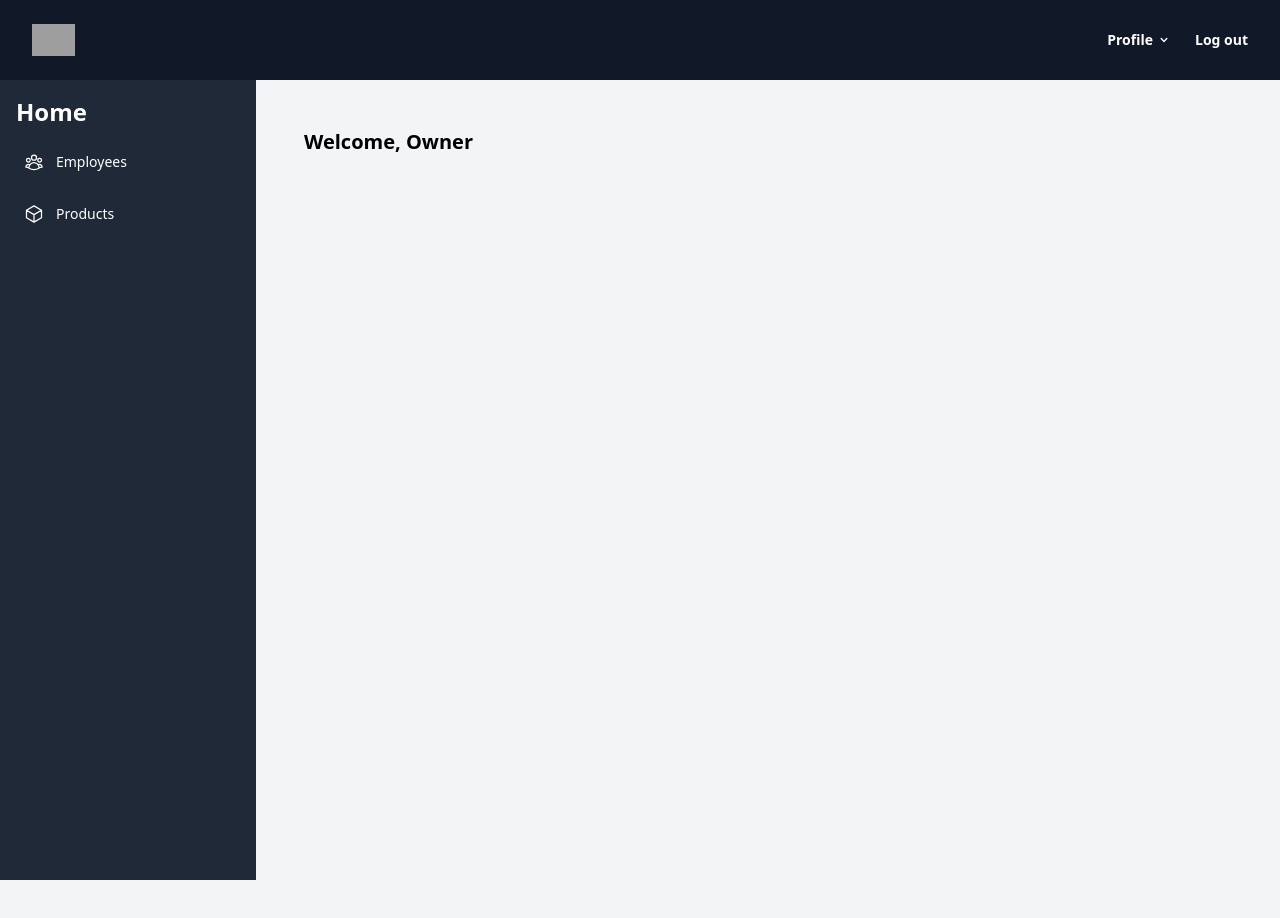
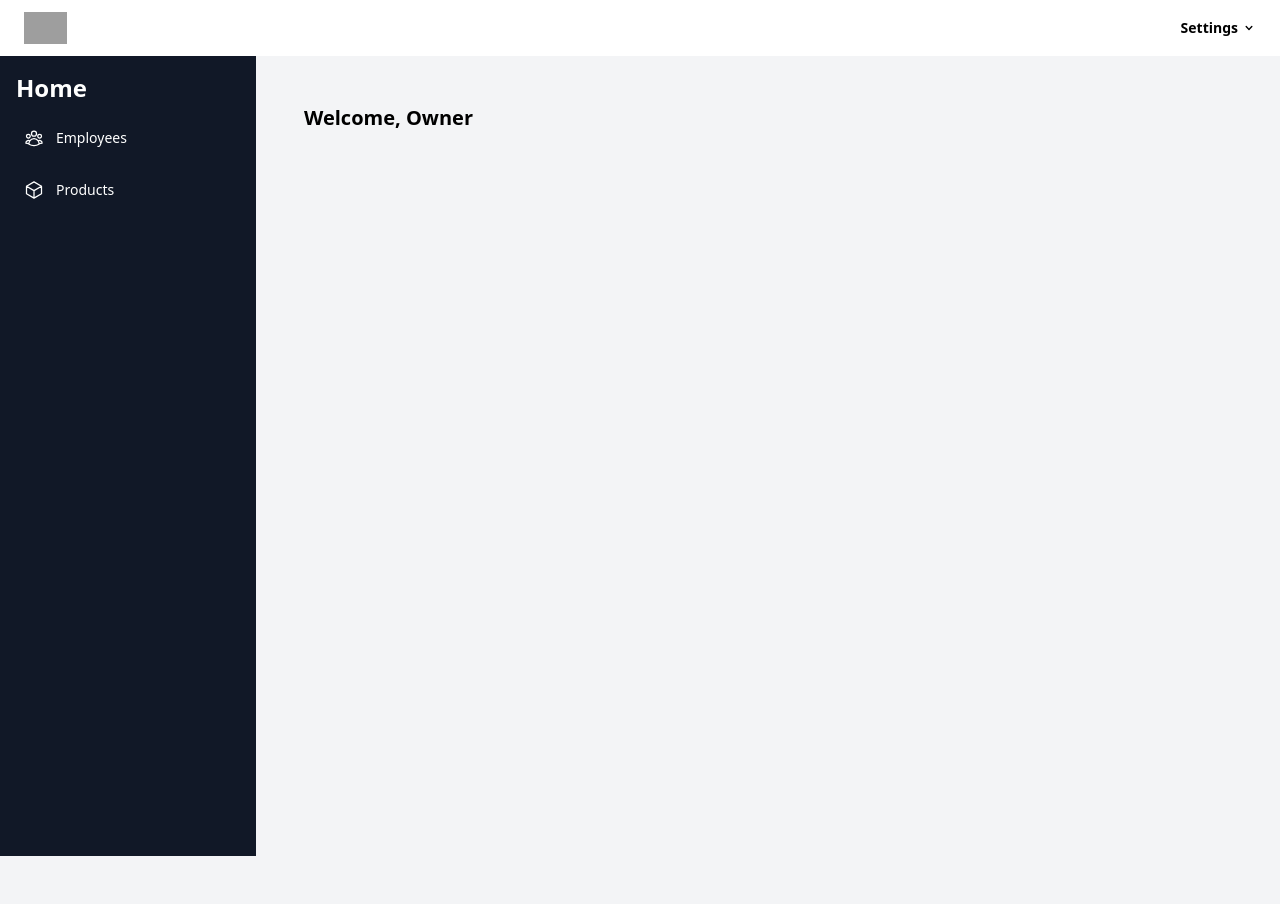
Before and after one commit to Ajanthanasia/poss, a Next.js app in the folder frontend/: page /components/owner/shop in a window 1280 px wide. Shown: the top 918 px of the page. Built offline with nearby package versions, Linux system fonts and the light colour scheme; grey boxes are pictures that could not be loaded.

Commit message:
ui update

```diff
--- a/frontend/src/app/components/owner/layouts/aside.js
+++ b/frontend/src/app/components/owner/layouts/aside.js
@@ -5,7 +5,8 @@ import { UserGroupIcon, CubeIcon } from '@heroicons/react/24/outline';
 
 export default function OwnerAsideBar() {
     return (
-        <div className="h-screen bg-gray-800 text-white flex flex-col p-4">
+        <div className="h-screen bg-gray-900 text-white flex flex-col p-4">
+
             <Link href="/components/owner/views/dashboard">
                 <h1 className="text-2xl font-bold mb-4">Home</h1>
             </Link>
--- a/frontend/src/app/components/owner/layouts/header.js
+++ b/frontend/src/app/components/owner/layouts/header.js
@@ -1,17 +1,36 @@
 'use client'
 
 import { useRouter } from 'next/navigation';
-import { useState } from 'react';
+import { useState, useRef, useEffect } from 'react';
 import { HiChevronDown } from 'react-icons/hi';
 
 export default function OwnerHeader() {
     const router = useRouter();
     const [dropdownOpen, setDropdownOpen] = useState(false);
+    const dropdownRef = useRef(null);
+
+    // Close when clicking outside
+    useEffect(() => {
+        console.log('uil');
+        function handleClickOutside(event) {
+            console.log(event);
+            if (
+                dropdownRef.current &&
+                !dropdownRef.current.contains(event.target)
+            ) {
+                setDropdownOpen(false);
+            }
+        }
+
+        document.addEventListener('mousedown', handleClickOutside);
+        return () => {
+            document.removeEventListener('mousedown', handleClickOutside);
+        };
+    }, []);
 
     // Logout handler
     const logout = async () => {
         localStorage.clear();
-        console.log('Logout Success');
         router.push('/components/login'); // Directly push the route
     }
 
@@ -28,12 +47,11 @@ export default function OwnerHeader() {
     };
 
     return (
-        <header className="bg-gray-900">
-            <nav className="mx-auto flex max-w-7xl items-center justify-between p-6 lg:px-8" aria-label="Global">
+        <header className="bg-white text-black">
+            <nav className="mx-auto flex max-w-7xl items-center justify-between p-3 lg:px-6" aria-label="Global">
                 {/* Logo */}
                 <div className="flex lg:flex-1">
-                    <a href="#" className="-m-1.5 p-1.5 hover:text-indigo-400 focus:text-indigo-400 transition">
-                        <span className="sr-only">Your Company</span>
+                    <a href="#" className="-m-1.5 p-1.5 hover:text-blue-400 focus:text-indigo-400 transition">
                         <img
                             src="https://tailwindcss.com/plus-assets/img/logos/mark.svg?color=indigo&shade=500"
                             alt=""
@@ -43,93 +61,38 @@ export default function OwnerHeader() {
                 </div>
 
                 {/* Right-side buttons */}
-                <div className="hidden lg:flex lg:flex-1 lg:justify-end items-center gap-6 relative">
+                <div className="lg:flex lg:flex-1 lg:justify-end items-center gap-6 relative">
+
                     {/* Profile Dropdown */}
                     <div
-                        className="text-sm/6 font-semibold text-white cursor-pointer hover:text-indigo-400 transition flex items-center gap-1"
+                        className="text-sm/6 font-semibold text-black cursor-pointer hover:text-indigo-400 transition flex items-center gap-1"
                         onClick={() => setDropdownOpen(!dropdownOpen)}
                     >
-                        Profile <HiChevronDown className={`transition-transform ${dropdownOpen ? 'rotate-180' : ''}`} />
+                        Settings <HiChevronDown className={`transition-transform ${dropdownOpen ? 'rotate-180' : ''}`} />
                     </div>
 
                     {dropdownOpen && (
-                        <div className="absolute right-0 mt-10 w-44 bg-gray-800 border border-gray-700 rounded-md shadow-lg z-50">
-                            {/* ✅ Corrected View Profile link */}
-                            <div
-                                className="block px-4 py-2 text-white hover:bg-indigo-600 cursor-pointer transition text-sm"
-                                onClick={goToViewProfile}
-                            >
-                                View Profile
-                            </div>
-                            <div
-                                className="block px-4 py-2 text-white hover:bg-indigo-600 cursor-pointer transition text-sm"
-                                onClick={goToProfile}
-                            >
-                                Edit Profile
+                        <div>
+                            <div className="absolute right-0 mt-2 w-56 rounded-md shadow-lg bg-white ring-1 ring-black ring-opacity-5">
+                                <div className="py-1">
+                                    <button className="block w-full text-left px-4 py-2 text-sm text-gray-700 hover:bg-gray-100"
+                                        onClick={goToViewProfile}>
+                                        View Profile
+                                    </button>
+                                    <button className="block w-full text-left px-4 py-2 text-sm text-gray-700 hover:bg-gray-100"
+                                        onClick={goToProfile}>
+                                        Edit Profile
+                                    </button>
+                                    <button className="block w-full text-left px-4 py-2 text-sm text-red-600 hover:bg-gray-100"
+                                        onClick={logout}>
+                                        Logout
+                                    </button>
+                                </div>
                             </div>
                         </div>
                     )}
-
-                    {/* Logout */}
-                    <div
-                        className="text-sm/6 font-semibold text-white cursor-pointer hover:text-indigo-400 transition"
-                        onClick={logout}
-                    >
-                        Log out
-                    </div>
                 </div>
             </nav>
-
-            {/* Mobile menu dialog */}
-            <dialog id="mobile-menu" className="backdrop:bg-transparent lg:hidden">
-                <div tabIndex="0" className="fixed inset-0 focus:outline-none">
-                    <div className="fixed inset-y-0 right-0 z-50 w-full overflow-y-auto bg-gray-900 p-6 sm:max-w-sm sm:ring-1 sm:ring-gray-100/10">
-                        <div className="flex items-center justify-between">
-                            <a href="#" className="-m-1.5 p-1.5 hover:text-indigo-400 transition">
-                                <span className="sr-only">Your Company</span>
-                                <img src="https://tailwindcss.com/plus-assets/img/logos/mark.svg?color=indigo&shade=500" alt="" className="h-8 w-auto" />
-                            </a>
-                            <button type="button" command="close" commandfor="mobile-menu" className="-m-2.5 rounded-md p-2.5 text-gray-400 hover:text-indigo-400 transition">
-                                <span className="sr-only">Close menu</span>
-                                <svg viewBox="0 0 24 24" fill="none" stroke="currentColor" strokeWidth="1.5" className="w-6 h-6" aria-hidden="true">
-                                    <path d="M6 18 18 6M6 6l12 12" strokeLinecap="round" strokeLinejoin="round" />
-                                </svg>
-                            </button>
-                        </div>
-
-                        <div className="mt-6 flow-root">
-                            <div className="-my-6 divide-y divide-white/10">
-                                <div className="space-y-2 py-6">
-                                    <a href="#" className="-mx-3 block rounded-lg px-3 py-2 text-base/7 font-semibold text-white hover:bg-white/5 hover:text-indigo-400 transition">Features</a>
-                                    <a href="#" className="-mx-3 block rounded-lg px-3 py-2 text-base/7 font-semibold text-white hover:bg-white/5 hover:text-indigo-400 transition">Marketplace</a>
-                                    <a href="#" className="-mx-3 block rounded-lg px-3 py-2 text-base/7 font-semibold text-white hover:bg-white/5 hover:text-indigo-400 transition">Company</a>
-                                </div>
-                                <div className="py-6 space-y-2">
-                                    {/* ✅ Corrected View Profile link */}
-                                    <div
-                                        className="-mx-3 block rounded-lg px-3 py-2 text-base/7 font-semibold text-white hover:bg-white/5 hover:text-indigo-400 transition cursor-pointer"
-                                        onClick={goToViewProfile}
-                                    >
-                                        View Profile
-                                    </div>
-                                    <div
-                                        className="-mx-3 block rounded-lg px-3 py-2 text-base/7 font-semibold text-white hover:bg-white/5 hover:text-indigo-400 transition cursor-pointer"
-                                        onClick={goToProfile}
-                                    >
-                                        Edit Profile
-                                    </div>
-                                    <div
-                                        className="-mx-3 block rounded-lg px-3 py-2 text-base/7 font-semibold text-white hover:bg-white/5 hover:text-indigo-400 transition cursor-pointer"
-                                        onClick={logout}
-                                    >
-                                        Log out
-                                    </div>
-                                </div>
-                            </div>
-                        </div>
-                    </div>
-                </div>
-            </dialog>
         </header>
     );
 }
```
